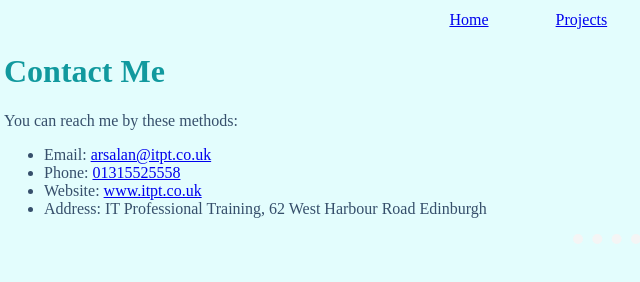
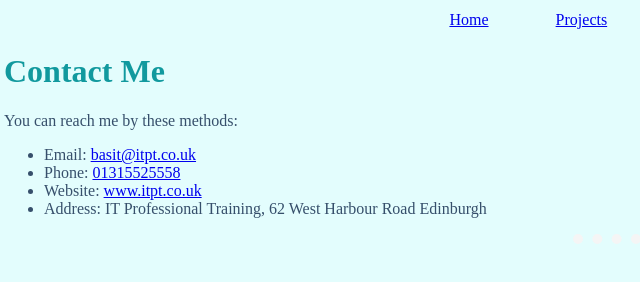
Before and after one commit to basitaliitpt/my-cv, a plain HTML site: page contact.html in a window 1280 px wide. Shown: the full height of the page, 4-644 px from the left. Drawn offline with Linux system fonts and the light colour scheme.

Commit message:
Update contact.html

```diff
--- a/contact.html
+++ b/contact.html
@@ -16,7 +16,7 @@
     <h1>Contact Me</h1>
     <p>You can reach me by these methods:</p>
     <ul>
-      <li>Email: <a href="mailto:basit@itpt.co.uk">arsalan@itpt.co.uk</a></li>
+      <li>Email: <a href="mailto:basit@itpt.co.uk">basit@itpt.co.uk</a></li>
       <li>Phone: <a href="tel:+441315525558">01315525558</a></li>
       <li>Website: <a href="https://www.itpt.co.uk">www.itpt.co.uk</a></li>
       <li>Address: IT Professional Training, 62 West Harbour Road Edinburgh</li>
```
